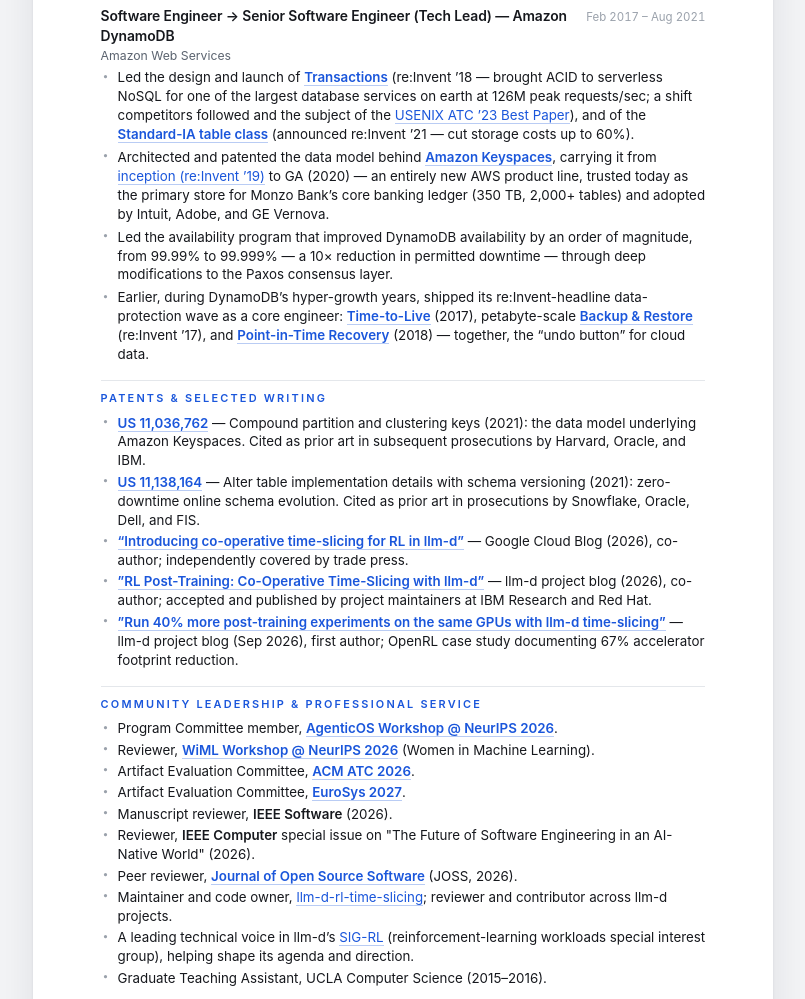
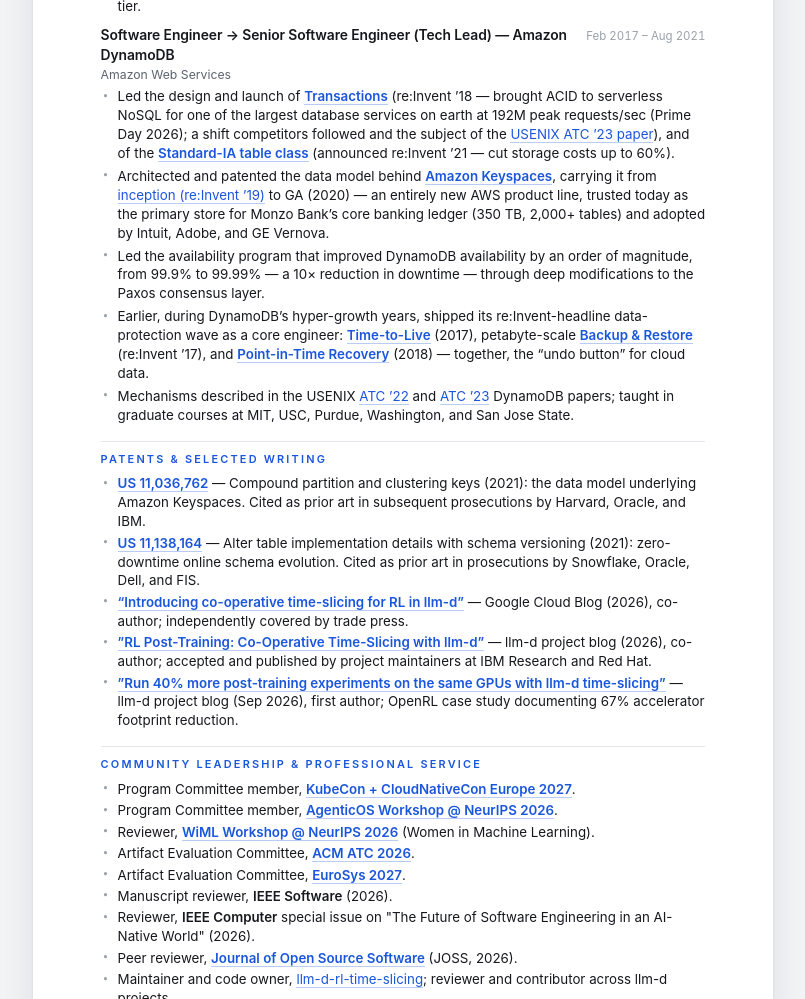
Before and after one commit to aishukamal/home, a plain HTML site: page cv.html in a window 1280 px wide. Shown: the part 1100-2099 px from the top of the page, without its empty margins (237-1042 px from the left). Drawn offline with Linux system fonts and the light colour scheme.

Commit message:
CV: availability figures, 2026 peak, Stoica talk, ATC papers and courses, KubeCon PC

```diff
--- a/cv.html
+++ b/cv.html
@@ -79,7 +79,7 @@
 <h2>Summary</h2>
 Distributed-systems leader with a decade at Amazon and Google building planet-scale database and
 AI infrastructure, specializing in <b>distributed consensus, replication, and failover</b> — from
-Paxos modifications that took DynamoDB to five nines, to the quorum architectures behind
+Paxos modifications that took DynamoDB from three nines to four, to the quorum architectures behind
 Memorystore’s cross-region replication and single-shard offerings, to resilient accelerator
 multiplexing for RL. I lead the reinforcement-learning infrastructure optimization space for
 Google Kubernetes Engine and drive RL-infrastructure direction in the open ecosystem (llm-d,
@@ -104,7 +104,8 @@ Harvard patent prosecutions.
       <a href="https://cloud.google.com/blog/products/containers-kubernetes/introducing-co-operative-time-slicing-for-rl-in-llm-d">Google
       Cloud announcement</a> and the
       <a href="https://github.com/llm-d-incubation/llm-d-rl-time-slicing">platform on GitHub</a>,
-      which I lead and maintain.</li>
+      which I lead and maintain. Presented by Ion Stoica (co-creator of Spark and Ray) as a case
+      study at <a href="https://youtu.be/21JiuNY9_RY"><b>PyTorch Conference 2026</b></a>.</li>
   <li>Architected llm-d’s <a href="https://llm-d.ai/docs/well-lit-paths/foundations/workload-autoscaling"><b>workload
       autoscaling</b></a> architecture including scale-from-zero and scale-to-zero capabilities, and the
       project’s official autoscaling guide, co-maintained with engineers from IBM.</li>
@@ -145,9 +146,9 @@ Harvard patent prosecutions.
   <li>Led the design and launch of
       <a href="https://aws.amazon.com/blogs/aws/new-amazon-dynamodb-transactions/"><b>Transactions</b></a>
       (re:Invent ’18 — brought ACID to serverless NoSQL for one of the largest database services
-      on earth at 126M peak requests/sec; a shift competitors followed and the subject of the
-      <a href="https://www.usenix.org/conference/atc23/presentation/idziorek">USENIX ATC ’23 Best
-      Paper</a>), and of the
+      on earth at 192M peak requests/sec (Prime Day 2026); a shift competitors followed and the subject of the
+      <a href="https://www.usenix.org/conference/atc23/presentation/idziorek">USENIX ATC ’23
+      paper</a>), and of the
       <a href="https://aws.amazon.com/blogs/aws/new-dynamodb-table-class-save-up-to-60-in-your-dynamodb-costs/"><b>Standard-IA
       table class</b></a> (announced re:Invent ’21 — cut storage costs up to 60%).</li>
   <li>Architected and patented the data model behind
@@ -157,7 +158,7 @@ Harvard patent prosecutions.
       primary store for Monzo Bank’s core banking ledger (350 TB, 2,000+ tables) and adopted by
       Intuit, Adobe, and GE Vernova.</li>
   <li>Led the availability program that improved DynamoDB availability by an order of
-      magnitude, from 99.99% to 99.999% — a 10× reduction in permitted downtime — through deep
+      magnitude, from 99.9% to 99.99% — a 10× reduction in downtime — through deep
       modifications to the Paxos consensus layer.</li>
   <li>Earlier, during DynamoDB’s hyper-growth years, shipped its re:Invent-headline
       data-protection wave as a core engineer:
@@ -167,6 +168,10 @@ Harvard patent prosecutions.
       Restore</b></a> (re:Invent ’17), and
       <a href="https://aws.amazon.com/blogs/aws/new-amazon-dynamodb-continuous-backups-and-point-in-time-recovery-pitr/"><b>Point-in-Time
       Recovery</b></a> (2018) — together, the “undo button” for cloud data.</li>
+  <li>Mechanisms described in the USENIX
+      <a href="https://www.usenix.org/conference/atc22/presentation/elhemali">ATC ’22</a> and
+      <a href="https://www.usenix.org/conference/atc23/presentation/idziorek">ATC ’23</a> DynamoDB
+      papers; taught in graduate courses at MIT, USC, Purdue, Washington, and San Jose State.</li>
 </ul>
 
 <h2>Patents &amp; selected writing</h2>
@@ -190,6 +195,7 @@ Harvard patent prosecutions.
 
 <h2>Community leadership &amp; professional service</h2>
 <ul class="tight">
+  <li>Program Committee member, <a href="https://events.linuxfoundation.org/kubecon-cloudnativecon-europe/"><b>KubeCon + CloudNativeCon Europe 2027</b></a>.</li>
   <li>Program Committee member, <a href="https://agentic-fmos.github.io/"><b>AgenticOS Workshop @ NeurIPS 2026</b></a>.</li>
   <li>Reviewer, <a href="https://sites.google.com/wimlworkshop.org/wimlworkshopneurips2026/"><b>WiML Workshop @ NeurIPS 2026</b></a> (Women in Machine Learning).</li>
   <li>Artifact Evaluation Committee, <a href="https://sigops.org/s/conferences/atc/2026/"><b>ACM ATC 2026</b></a>.</li>
```
